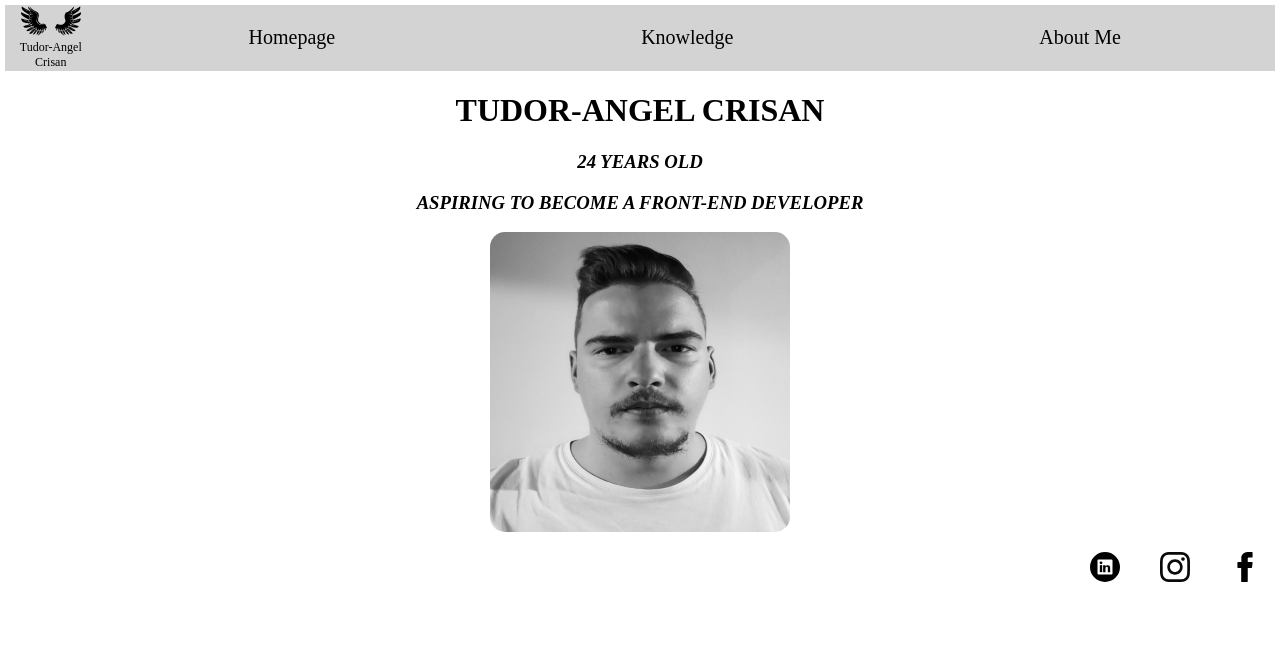
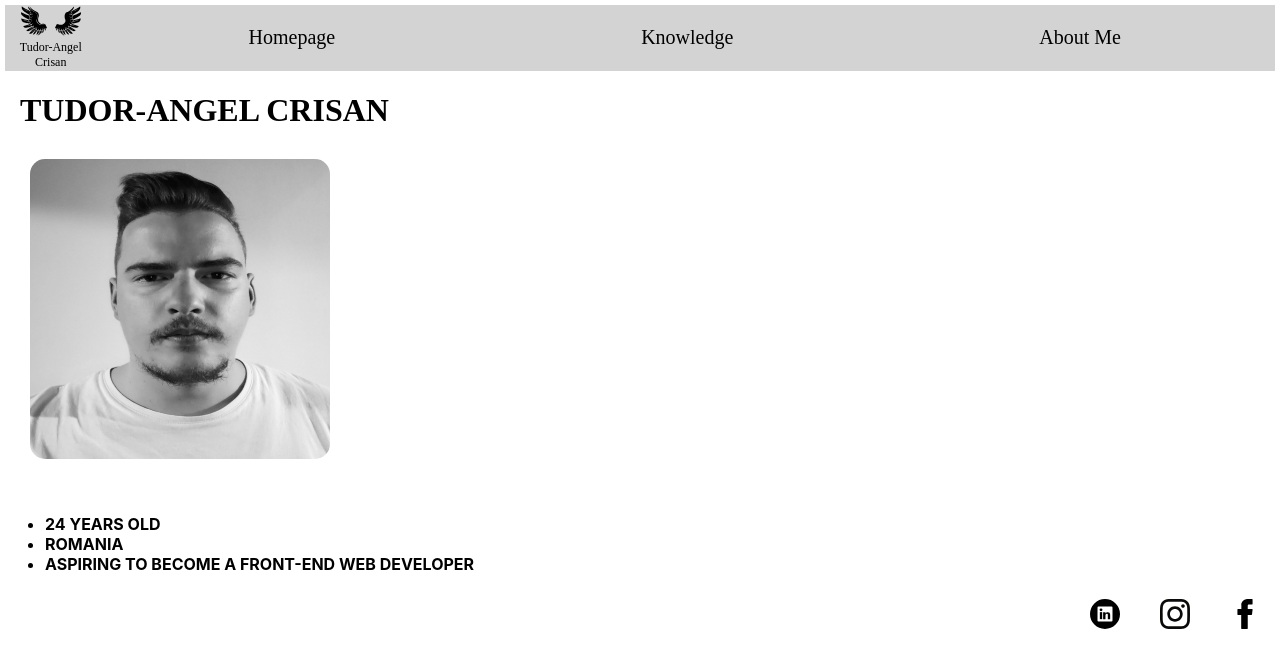
Before and after one commit to angelcrisan/online-cv, a React (Create React App) app in the folder angelcrisan-cv/: page / in a window 1280 px wide. Shown: the top 668 px of the page. Built offline with nearby package versions, Linux system fonts and the light colour scheme.

Commit message:
new commit s

```diff
--- a/angelcrisan-cv/src/pages/HomePage/ContentHomePage.css
+++ b/angelcrisan-cv/src/pages/HomePage/ContentHomePage.css
@@ -3,20 +3,13 @@
     height: 300px;
     border-radius: 15px;
     display: block;
-    margin-left: auto;
-    margin-right: auto;
+    margin: 30px;
 }
 
 .homepage-container h1 {
-    text-align: center;
     font-family: cursive;
     font-weight: bold;
-}
-
-.homepage-container h3{
-    text-align: center;
-    font-family: cursive;
-    font-style: italic;
+    margin-left: 20px ;
 }
 
 .socialProfiles {
@@ -26,3 +19,9 @@
     display: flex;
     float: right;
 }
+
+.list{
+    margin: 5px;
+    font-weight: bold;
+
+}
--- a/angelcrisan-cv/src/pages/HomePage/ContentHomePage.js
+++ b/angelcrisan-cv/src/pages/HomePage/ContentHomePage.js
@@ -11,9 +11,13 @@ export class ContentHomePage extends React.Component {
         return(
             <div className="homepage-container">
                 <h1>TUDOR-ANGEL CRISAN</h1>
-                <h3>24 YEARS OLD</h3>
-                <h3>ASPIRING TO BECOME A FRONT-END DEVELOPER</h3>
                 <img src={ProfilePic} alt="profile" className="profile-picture"></img>
+                <br></br>
+                <ul className="list">
+                    <li> 24 YEARS OLD</li>
+                    <li> ROMANIA</li>
+                    <li> ASPIRING TO BECOME A FRONT-END WEB DEVELOPER</li>
+                </ul>
 
                 <div className="socialMedia">
                 <a href="https://www.facebook.com/angeel.crisan" target="_blank" rel= "noopener noreferrer">
--- a/angelcrisan-cv/src/pages/KnowledgePage/KnowledgePage.css
+++ b/angelcrisan-cv/src/pages/KnowledgePage/KnowledgePage.css
@@ -27,3 +27,19 @@
 #github {
     color: darkslategray;
 }
+
+.final-project-section h1{
+    text-align: center;
+    text-decoration: underline;
+    color: gray;
+}
+
+.final-project-section a {
+    display: flex;
+    font-size: 40px;
+    text-decoration: none;
+    color: magenta;
+    margin-left: 40%;
+    margin-right: 40%;
+
+}
```
